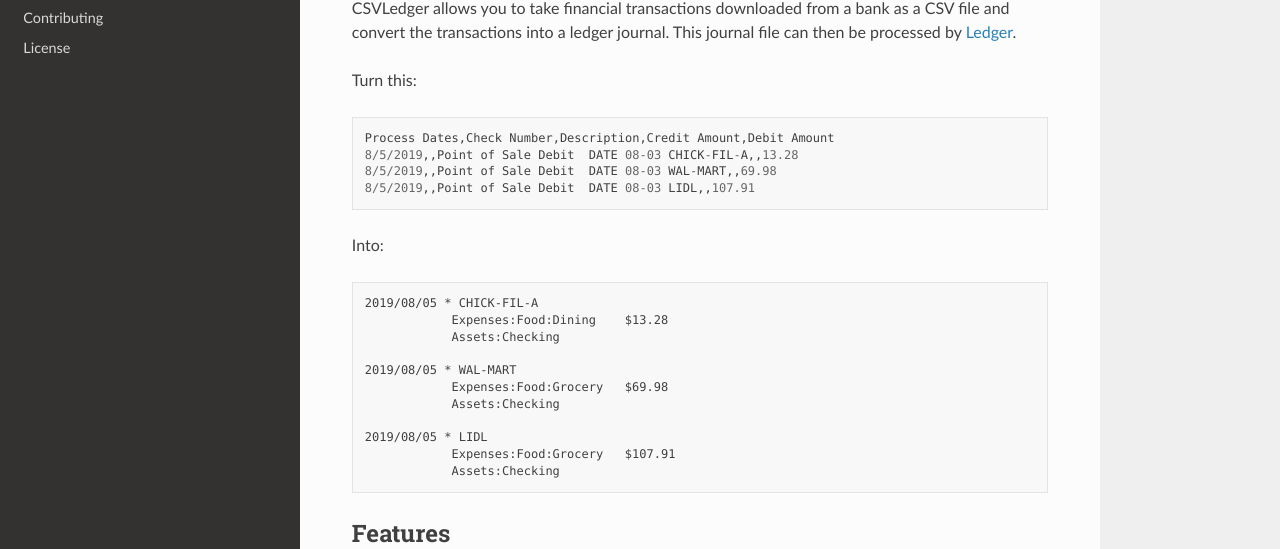
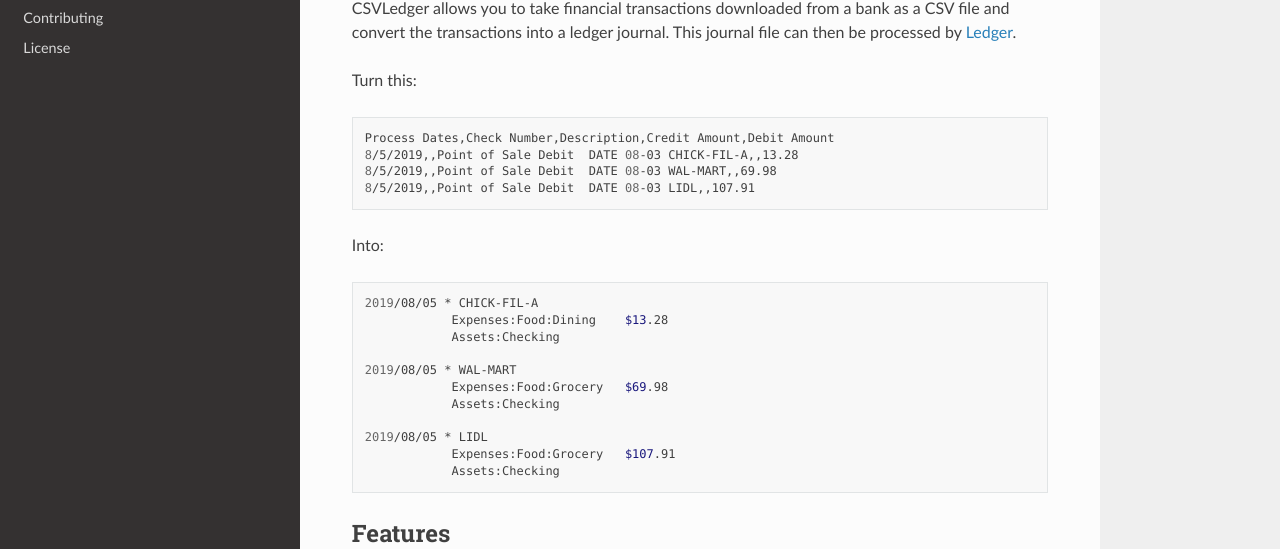
Before and after one commit to paris3200/CSVLedger, a Sphinx documentation site: the page built from docs/index.rst, in a window 1280 px wide and 1202 px high. Shown: the part 163-712 px from the top of the window. Built offline with Sphinx 7.4.7 and the Read the Docs theme 2.0.0, drawn with Linux system fonts in a browser that asks for light colours.

Commit message:
Fix Formatting

```diff
--- a/docs/index.rst
+++ b/docs/index.rst
@@ -7,7 +7,7 @@ can then be processed by `Ledger <https://www.ledger-cli.org>`_.
 
 Turn this:
 
-.. code-block::
+.. code-block:: SHELL
 
     Process Dates,Check Number,Description,Credit Amount,Debit Amount
     8/5/2019,,Point of Sale Debit  DATE 08-03 CHICK-FIL-A,,13.28
@@ -16,7 +16,7 @@ Turn this:
 
 Into:
 
-.. code-block::
+.. code-block:: SHELL
 
     2019/08/05 * CHICK-FIL-A
 		Expenses:Food:Dining	$13.28
@@ -29,7 +29,7 @@ Into:
     2019/08/05 * LIDL
 		Expenses:Food:Grocery	$107.91
 		Assets:Checking
-
+..
 
 
 Features
```
